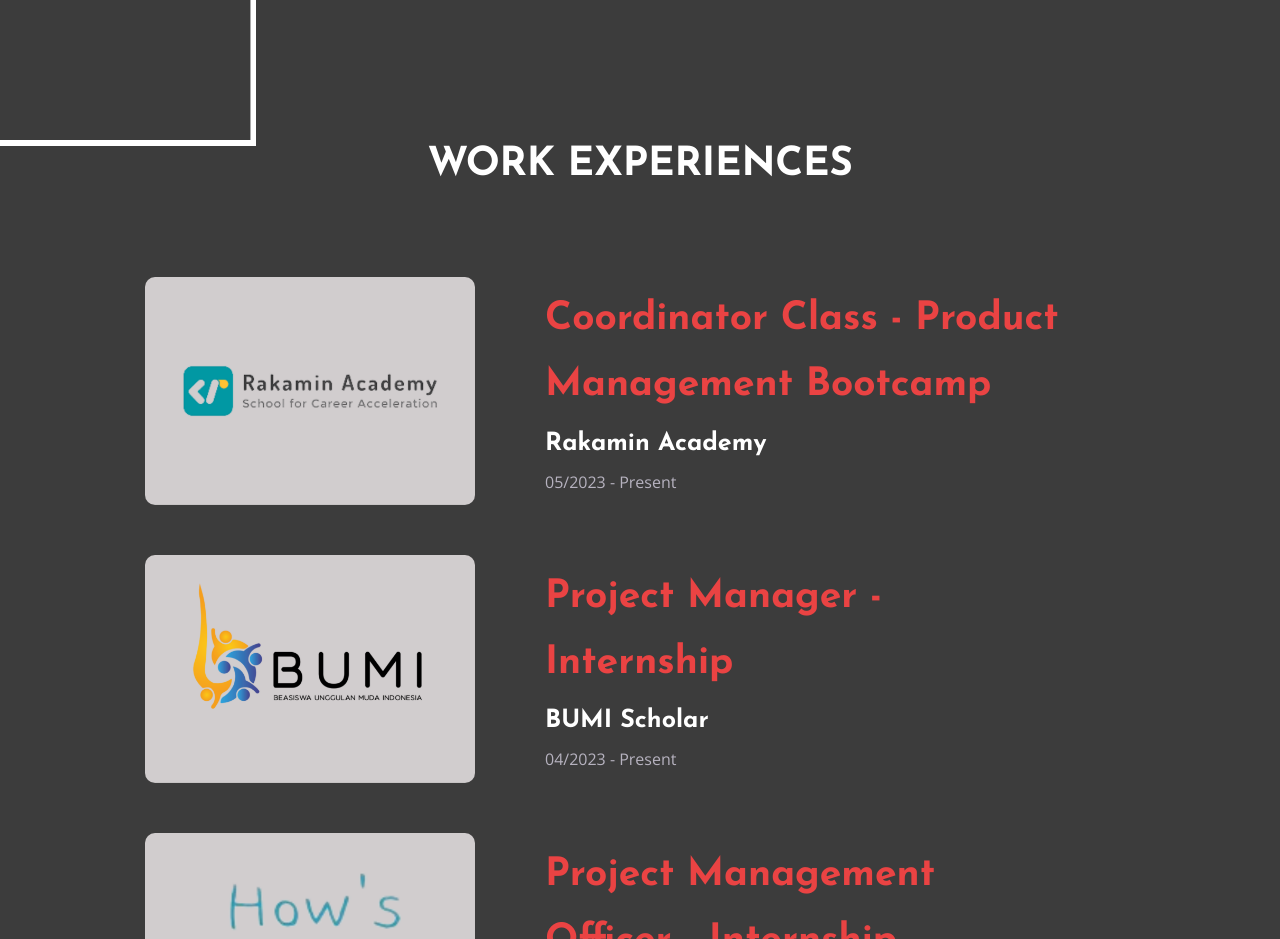
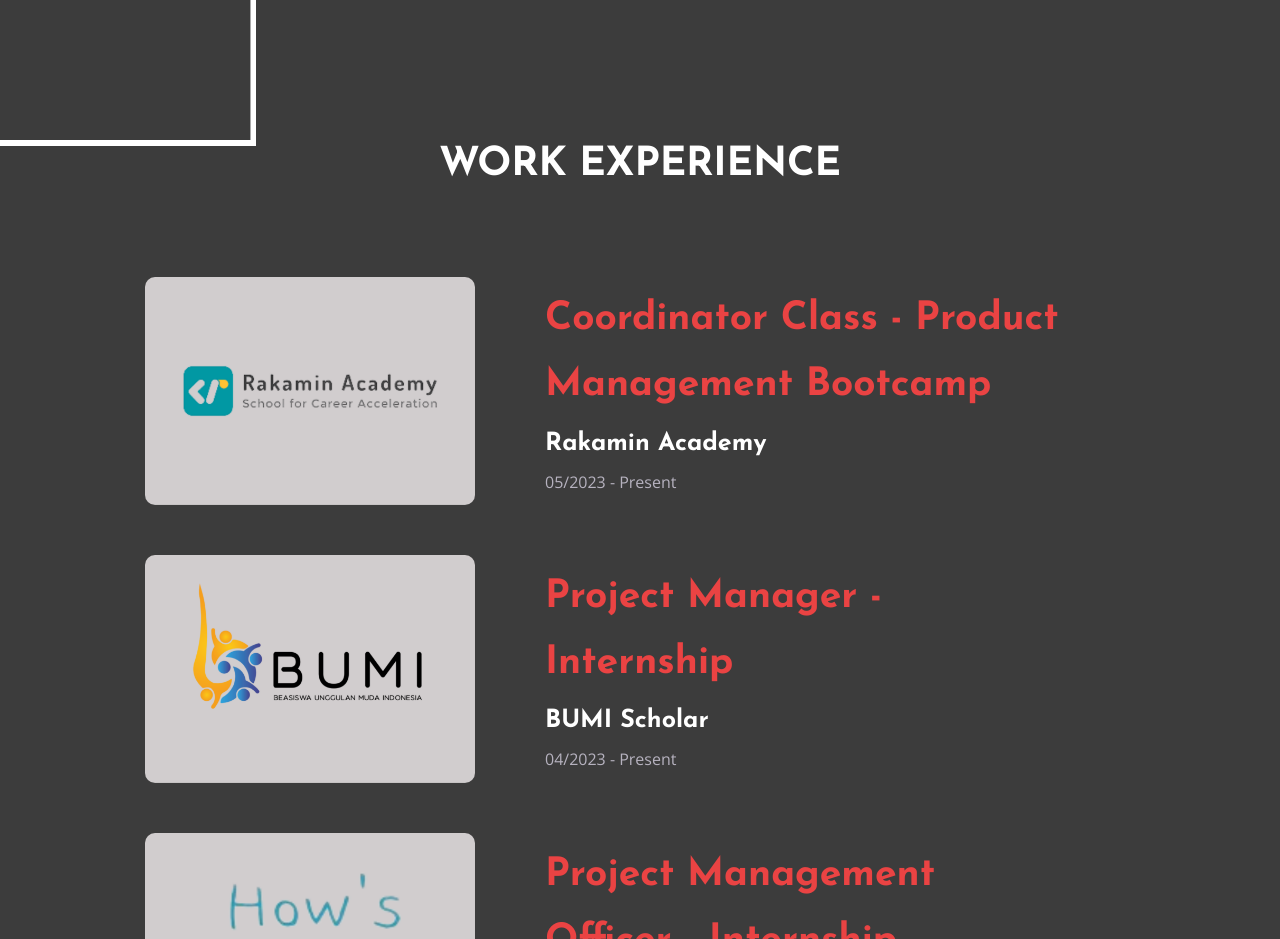
Before and after one commit to rifaulfahribadi/rifaulfahribadi.github.io, a plain HTML site: page index.html in a window 1280 px wide. Shown: the part 3480-4419 px from the top of the page. Drawn offline with nearby package versions, Linux system fonts and the light colour scheme; no server answers; animation ran at ten frames a second.

Commit message:
test ganti experience

```diff
--- a/index.html
+++ b/index.html
@@ -368,7 +368,7 @@
 			<div class="aali_tm_news">
 				<div class="container">
 					<div class="aali_tm_main_title" data-text-align="center" data-color="dark">
-						<h3>WORK EXPERIENCES </h3>
+						<h3>WORK EXPERIENCE </h3>
 					</div>
 					<div class="news_list">
 						<ul>
```
